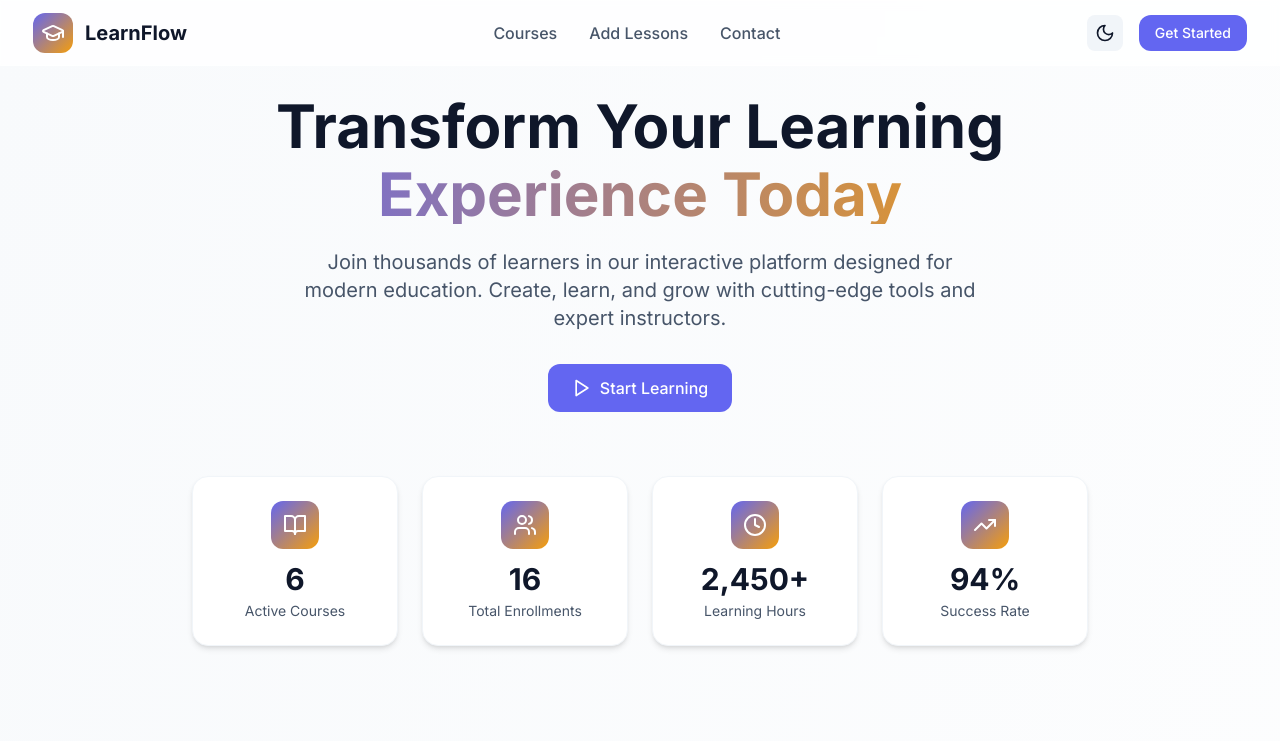
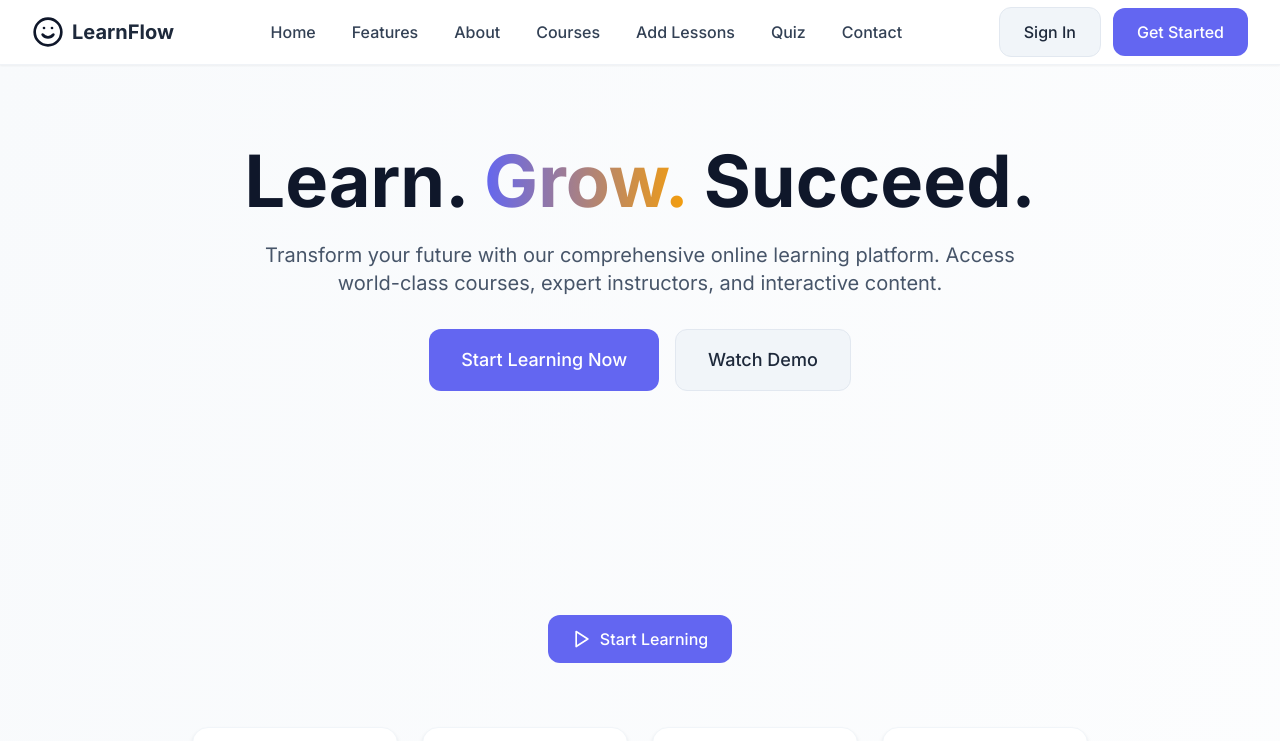
Before and after one commit to apper-canvas/learnflow-platform-card, a React (Vite) app: page / in a window 1280 px wide. Shown: the top 741 px of the page. Built offline with nearby package versions, Linux system fonts and the light colour scheme.

Commit message:
Enhanced top navigation bar styling with improved visibility, contrast, responsive mobile menu, and better spacing for all navigation tabs

```diff
--- a/src/pages/Home.jsx
+++ b/src/pages/Home.jsx
@@ -29,102 +29,173 @@ setEnrollments(enrollmentsResult || [])
       }
     }
 
-    loadData()
+loadData()
   }, [])
+
+  const [mobileMenuOpen, setMobileMenuOpen] = useState(false)
 
   const toggleDarkMode = () => {
     setDarkMode(!darkMode)
-    document.documentElement.classList.toggle('dark')
   }
 
   const stats = [
-    { label: "Active Courses", value: featuredCourses?.length || 0, icon: "BookOpen" },
-    { label: "Total Enrollments", value: enrollments?.length || 0, icon: "Users" },
-    { label: "Learning Hours", value: "2,450+", icon: "Clock" },
-    { label: "Success Rate", value: "94%", icon: "TrendingUp" }
+    { icon: "Users", value: "50K+", label: "Active Students" },
+    { icon: "BookOpen", value: "1,200+", label: "Courses" },
+    { icon: "Award", value: "98%", label: "Success Rate" },
+    { icon: "Globe", value: "80+", label: "Countries" }
   ]
 
   if (loading) {
     return (
       <div className="min-h-screen flex items-center justify-center">
-        <div className="flex items-center space-x-2">
-          <div className="w-8 h-8 border-4 border-primary border-t-transparent rounded-full animate-spin"></div>
-          <span className="text-surface-600 font-medium">Loading LearnFlow...</span>
+        <div className="text-center">
+          <div className="animate-spin rounded-full h-12 w-12 border-b-2 border-primary mx-auto mb-4"></div>
+          <p className="text-surface-600">Loading...</p>
+        </div>
+      </div>
+    )
+  }
+
+  if (error) {
+    return (
+      <div className="min-h-screen flex items-center justify-center">
+        <div className="text-center">
+          <p className="text-red-600 mb-4">Error: {error}</p>
+          <button
+            onClick={() => window.location.reload()}
+            className="btn-primary"
+          >
+            Retry
+          </button>
         </div>
       </div>
     )
   }
 
   return (
-    <div className={`min-h-screen ${darkMode ? 'dark' : ''}`}>
+    <div className="min-h-screen">
       {/* Navigation */}
-<nav className="bg-glass fixed top-0 left-0 right-0 z-50 border-b border-surface-200/50">
+      <nav className="bg-white/95 backdrop-blur-lg border-b border-surface-200/50 sticky top-0 z-50 shadow-sm">
         <div className="container mx-auto px-4 sm:px-6 lg:px-8">
-          <div className="flex items-center justify-between h-16">
-            <motion.div
-              className="flex items-center space-x-3"
-              initial={{ opacity: 0, x: -20 }}
-              animate={{ opacity: 1, x: 0 }}
-              transition={{ duration: 0.5 }}
-            >
-              <div className="w-10 h-10 bg-gradient-to-br from-primary to-secondary rounded-xl flex items-center justify-center">
-                <ApperIcon name="GraduationCap" className="w-6 h-6 text-white" />
-              </div>
-              <span className="text-xl font-bold text-surface-900 dark:text-white">LearnFlow</span>
-            </motion.div>
-
-            <div className="hidden md:flex items-center space-x-8">
-              <Link to="/courses" className="text-surface-600 hover:text-primary transition-colors duration-200 font-medium">
-                Courses
-              </Link>
-              <Link to="/add-lessons" className="text-surface-600 hover:text-primary transition-colors duration-200 font-medium">
-                Add Lessons
-              </Link>
-              <Link to="/contact" className="text-surface-600 hover:text-primary transition-colors duration-200 font-medium">
-                Contact
-              </Link>
+          <div className="flex justify-between items-center h-16">
+            <div className="flex items-center space-x-2">
+              <ApperIcon size={32} />
+              <span className="text-xl font-bold text-surface-800">LearnFlow</span>
             </div>
 
-            <div className="flex items-center space-x-4">
-              <button
-                onClick={toggleDarkMode}
-                className="p-2 rounded-lg bg-surface-100 hover:bg-surface-200 transition-colors"
-              >
-                <ApperIcon name={darkMode ? "Sun" : "Moon"} className="w-5 h-5" />
-              </button>
-              <button className="btn-primary text-sm py-2 px-4">
-                Get Started
-              </button>
+            {/* Desktop Navigation */}
+            <div className="hidden md:flex items-center space-x-1">
+              <a href="#home" className="px-4 py-2 text-surface-700 hover:text-primary hover:bg-primary/5 rounded-lg transition-all duration-200 font-medium">
+                Home
+              </a>
+              <a href="#features" className="px-4 py-2 text-surface-700 hover:text-primary hover:bg-primary/5 rounded-lg transition-all duration-200 font-medium">
+                Features
+              </a>
+              <a href="#about" className="px-4 py-2 text-surface-700 hover:text-primary hover:bg-primary/5 rounded-lg transition-all duration-200 font-medium">
+                About
+              </a>
+              <a href="/courses" className="px-4 py-2 text-surface-700 hover:text-primary hover:bg-primary/5 rounded-lg transition-all duration-200 font-medium">
+                Courses
+              </a>
+              <a href="/add-lessons" className="px-4 py-2 text-surface-700 hover:text-primary hover:bg-primary/5 rounded-lg transition-all duration-200 font-medium">
+                Add Lessons
+              </a>
+              <a href="/quiz" className="px-4 py-2 text-surface-700 hover:text-primary hover:bg-primary/5 rounded-lg transition-all duration-200 font-medium">
+                Quiz
+              </a>
+              <a href="#contact" className="px-4 py-2 text-surface-700 hover:text-primary hover:bg-primary/5 rounded-lg transition-all duration-200 font-medium">
+                Contact
+              </a>
             </div>
+
+            {/* Desktop Action Buttons */}
+            <div className="hidden md:flex items-center space-x-3">
+              <button className="btn-secondary">Sign In</button>
+              <button className="btn-primary">Get Started</button>
+            </div>
+
+            {/* Mobile Menu Button */}
+            <button
+              className="md:hidden p-2 rounded-lg hover:bg-surface-100 transition-colors"
+              onClick={() => setMobileMenuOpen(!mobileMenuOpen)}
+              aria-label="Toggle mobile menu"
+            >
+              <svg className="w-6 h-6 text-surface-700" fill="none" stroke="currentColor" viewBox="0 0 24 24">
+                {mobileMenuOpen ? (
+                  <path strokeLinecap="round" strokeLinejoin="round" strokeWidth={2} d="M6 18L18 6M6 6l12 12" />
+                ) : (
+                  <path strokeLinecap="round" strokeLinejoin="round" strokeWidth={2} d="M4 6h16M4 12h16M4 18h16" />
+                )}
+              </svg>
+            </button>
           </div>
+
+          {/* Mobile Navigation Menu */}
+          {mobileMenuOpen && (
+            <div className="md:hidden py-4 border-t border-surface-200/50 bg-white/95 backdrop-blur-lg">
+              <div className="flex flex-col space-y-2">
+                <a href="#home" className="px-4 py-3 text-surface-700 hover:text-primary hover:bg-primary/5 rounded-lg transition-all duration-200 font-medium">
+                  Home
+                </a>
+                <a href="#features" className="px-4 py-3 text-surface-700 hover:text-primary hover:bg-primary/5 rounded-lg transition-all duration-200 font-medium">
+                  Features
+                </a>
+                <a href="#about" className="px-4 py-3 text-surface-700 hover:text-primary hover:bg-primary/5 rounded-lg transition-all duration-200 font-medium">
+                  About
+                </a>
+                <a href="/courses" className="px-4 py-3 text-surface-700 hover:text-primary hover:bg-primary/5 rounded-lg transition-all duration-200 font-medium">
+                  Courses
+                </a>
+                <a href="/add-lessons" className="px-4 py-3 text-surface-700 hover:text-primary hover:bg-primary/5 rounded-lg transition-all duration-200 font-medium">
+                  Add Lessons
+                </a>
+                <a href="/quiz" className="px-4 py-3 text-surface-700 hover:text-primary hover:bg-primary/5 rounded-lg transition-all duration-200 font-medium">
+                  Quiz
+                </a>
+                <a href="#contact" className="px-4 py-3 text-surface-700 hover:text-primary hover:bg-primary/5 rounded-lg transition-all duration-200 font-medium">
+                  Contact
+                </a>
+                <div className="pt-4 flex flex-col space-y-3">
+                  <button className="btn-secondary w-full">Sign In</button>
+                  <button className="btn-primary w-full">Get Started</button>
+                </div>
+              </div>
+            </div>
+          )}
         </div>
       </nav>
 
       {/* Hero Section */}
+      <section id="home" className="pt-20 pb-32 px-4 sm:px-6 lg:px-8">
+        <div className="container mx-auto text-center">
+          <motion.div
+            initial={{ opacity: 0, y: 20 }}
+            animate={{ opacity: 1, y: 0 }}
+            transition={{ duration: 0.8 }}
+          >
+            <h1 className="text-5xl sm:text-6xl lg:text-7xl font-bold text-surface-900 mb-6">
+              Learn. <span className="text-gradient">Grow.</span> Succeed.
+            </h1>
+            <p className="text-xl text-surface-600 mb-8 max-w-3xl mx-auto">
+              Transform your future with our comprehensive online learning platform.
+              Access world-class courses, expert instructors, and interactive content.
+            </p>
+<div className="flex flex-col sm:flex-row gap-4 justify-center">
+              <button className="btn-primary text-lg px-8 py-4">
+                Start Learning Now
+              </button>
+              <button className="btn-secondary text-lg px-8 py-4">
+                Watch Demo
+              </button>
+            </div>
+          </motion.div>
+        </div>
+      </section>
+{/* Enhanced Hero Section */}
       <section className="pt-24 pb-16 px-4 sm:px-6 lg:px-8">
         <div className="container mx-auto">
           <div className="text-center max-w-4xl mx-auto">
-            <motion.h1
-              className="text-4xl sm:text-5xl lg:text-6xl font-bold text-surface-900 dark:text-white mb-6"
-              initial={{ opacity: 0, y: 30 }}
-              animate={{ opacity: 1, y: 0 }}
-              transition={{ duration: 0.8 }}
-            >
-              Transform Your Learning
-              <span className="text-gradient block mt-2">Experience Today</span>
-            </motion.h1>
-
-            <motion.p
-              className="text-lg sm:text-xl text-surface-600 dark:text-surface-300 mb-8 max-w-2xl mx-auto"
-              initial={{ opacity: 0, y: 20 }}
-              animate={{ opacity: 1, y: 0 }}
-              transition={{ duration: 0.8, delay: 0.2 }}
-            >
-              Join thousands of learners in our interactive platform designed for modern education.
-              Create, learn, and grow with cutting-edge tools and expert instructors.
-            </motion.p>
-
-<motion.div
+            <motion.div
               className="flex flex-col sm:flex-row gap-4 justify-center mb-12"
               initial={{ opacity: 0, y: 20 }}
               animate={{ opacity: 1, y: 0 }}
```
